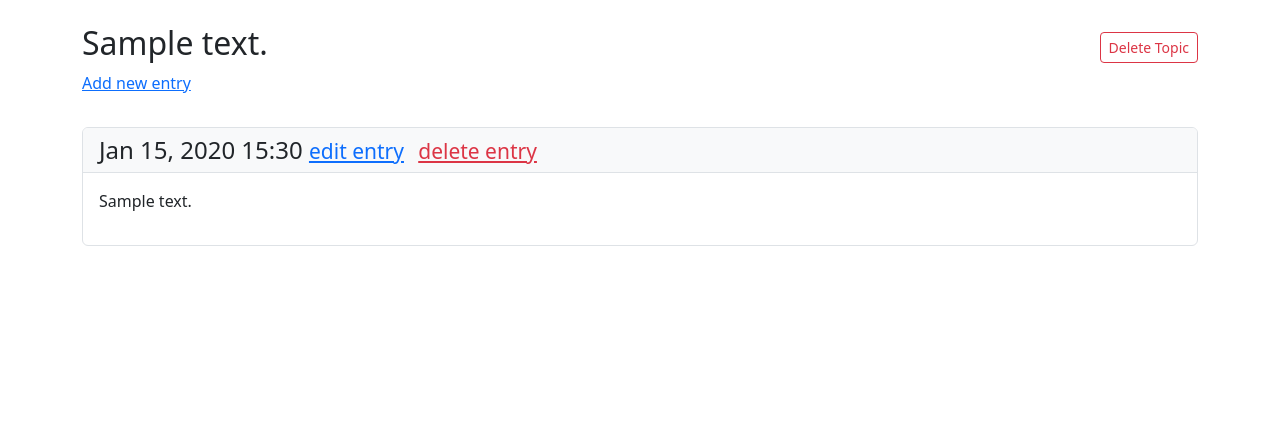
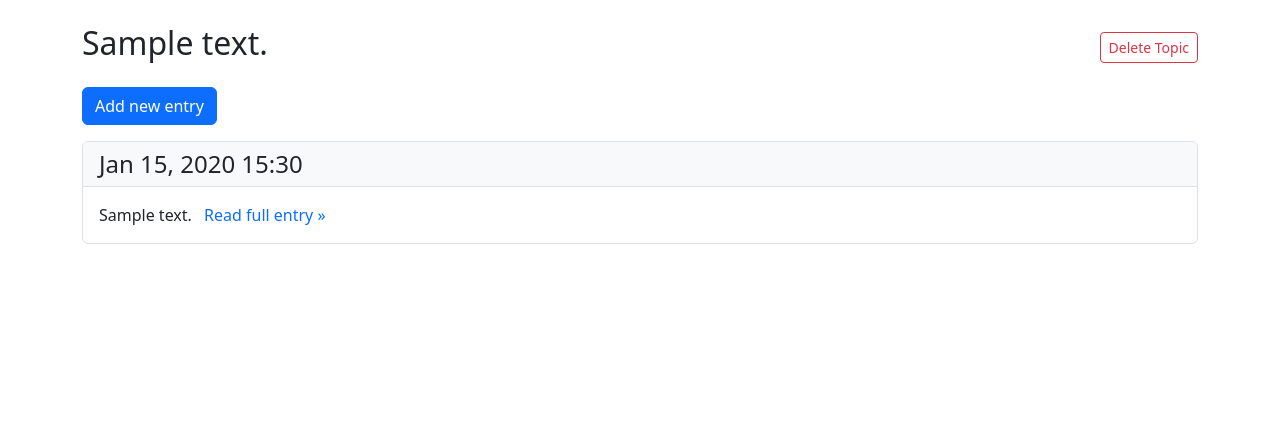
Before and after one commit to ronaldo-28/learning_log, a Django app: page /topics/1/ in a window 1280 px wide. Shown: the part 59-504 px from the top of the page. Run offline with Django 5.2, Linux system fonts and the light colour scheme; a user stored in the database is signed in; tables that the repository leaves empty hold one stand-in row (values such as "Sample post"); some libraries are stand-ins or nearby versions.

Commit message:
Add full entry view and fix buttons

```diff
--- a/learning_logs/templates/learning_logs/topic.html
+++ b/learning_logs/templates/learning_logs/topic.html
@@ -5,35 +5,35 @@
   <div class="d-flex justify-content-between align-items-center">
     <h2>{{ topic.text }}</h2>
     {% if is_owner %}
-      <a href="{% url 'learning_logs:delete_topic' topic.id %}" class="btn btn-sm btn-outline-danger">Delete Topic</a>
+      <div>
+        <a href="{% url 'learning_logs:delete_topic' topic.id %}" class="btn btn-sm btn-outline-danger">Delete Topic</a>
+      </div>
     {% endif %}
   </div>
-  {% if is_owner %}
-    <p>
-      <a href="{% url 'learning_logs:new_entry' topic.id %}">Add new entry</a>
-    </p>
-  {% endif %}
 {% endblock page_header %}
 
 {% block content %}
+  {% if is_owner %}
+    <p>
+      <a href="{% url 'learning_logs:new_entry' topic.id %}" class="btn btn-primary">Add new entry</a>
+    </p>
+  {% endif %}
+
   {% for entry in entries %}
     <div class="card mb-3">
       <h4 class="card-header">
         {{ entry.date_added|date:'M d, Y H:i' }}
-        {% if is_owner %}
-          <small><a href="{% url 'learning_logs:edit_entry' entry.id %}">edit entry</a></small>
-          <small class="ms-2"><a href="{% url 'learning_logs:delete_entry' entry.id %}" class="text-danger">delete entry</a></small>
-        {% endif %}
       </h4>
       <div class="card-body">
-        {# HERE IS THE FIX: truncatechars:50 #}
-        {{ entry.text|truncatechars:50|linebreaks }}
+        {# Show first 50 chars #}
+        {{ entry.text|truncatechars:50 }}
+
+        {# Link to read the rest #}
+        <a href="{% url 'learning_logs:entry' entry.id %}" class="text-decoration-none ms-2">Read full entry &raquo;</a>
       </div>
     </div>
   {% empty %}
     <p>There are no entries for this topic yet.</p>
-    {% if is_owner %}
-      <p>Be the first to <a href="{% url 'learning_logs:new_entry' topic.id %}">add one</a>!</p>
-    {% endif %}
   {% endfor %}
+
 {% endblock content %}
--- a/learning_logs/urls.py
+++ b/learning_logs/urls.py
@@ -6,11 +6,14 @@ urlpatterns = [
     path('', views.index, name='index'),
     path('topics/', views.topics, name='topics'),
     path('topics/<int:topic_id>/', views.topic, name='topic'),
+
+    # NEW: Page to view a single full entry
+    path('entries/<int:entry_id>/', views.entry, name='entry'),
+
     path('new_topic/', views.new_topic, name='new_topic'),
     path('new_entry/<int:topic_id>/', views.new_entry, name='new_entry'),
     path('edit_entry/<int:entry_id>/', views.edit_entry, name='edit_entry'),
     path('delete_topic/<int:topic_id>/', views.delete_topic, name='delete_topic'),
     path('delete_entry/<int:entry_id>/', views.delete_entry, name='delete_entry'),
     path('fix-site/', views.fix_site, name='fix_site'),
-    path('entries/<int:entry_id>/', views.entry, name='entry'),
 ]
--- a/learning_logs/views.py
+++ b/learning_logs/views.py
@@ -2,64 +2,76 @@ from django.shortcuts import render, redirect, get_object_or_404
 from django.contrib.auth.decorators import login_required
 from django.http import Http404, HttpResponseForbidden, HttpResponse
 from django.contrib import messages
-
 from .models import Topic, Entry
 from .forms import TopicForm, EntryForm
 
 # --- CORE VIEWS ---
 
 def index(request):
-    """The home page for Learning Log."""
     return render(request, 'learning_logs/index.html')
 
 def topics(request):
-    """Show all of the current user's topics, and public topics."""
+    """Show topics."""
     if request.user.is_authenticated:
         user_topics = Topic.objects.filter(owner=request.user).order_by('date_added')
-        public_topics_others = Topic.objects.filter(public=True).exclude(owner=request.user).order_by('date_added')
+        public_topics = Topic.objects.filter(public=True).exclude(owner=request.user).order_by('date_added')
     else:
-        user_topics = None
-        public_topics_others = Topic.objects.filter(public=True).order_by('date_added')
+        user_topics = []
+        public_topics = Topic.objects.filter(public=True).order_by('date_added')
 
-    context = {'topics': user_topics, 'public_topics': public_topics_others}
+    context = {'topics': user_topics, 'public_topics': public_topics}
     return render(request, 'learning_logs/topics.html', context)
 
 def topic(request, topic_id):
-    """Show a single topic and all its entries."""
-    topic_obj = get_object_or_404(Topic, id=topic_id)
+    """Show a single topic and its entries."""
+    topic = get_object_or_404(Topic, id=topic_id)
 
-    if not topic_obj.public and (not request.user.is_authenticated or topic_obj.owner != request.user):
-        raise Http404
+    # Make sure the topic is public OR owned by the user
+    if not topic.public:
+        if not request.user.is_authenticated or topic.owner != request.user:
+            raise Http404
 
-    is_owner = request.user.is_authenticated and (request.user == topic_obj.owner)
-    entries = topic_obj.entry_set.order_by('-date_added')
-    context = {'topic': topic_obj, 'entries': entries, 'is_owner': is_owner}
+    # Check if the logged-in user is the owner
+    is_owner = request.user.is_authenticated and topic.owner == request.user
+
+    entries = topic.entry_set.order_by('-date_added')
+    context = {'topic': topic, 'entries': entries, 'is_owner': is_owner}
     return render(request, 'learning_logs/topic.html', context)
 
-# --- FORM VIEWS ---
+def entry(request, entry_id):
+    """Show a single entry (Full Text)."""
+    entry = get_object_or_404(Entry, id=entry_id)
+    topic = entry.topic
+
+    # Security check
+    if not topic.public:
+        if not request.user.is_authenticated or topic.owner != request.user:
+            raise Http404
+
+    is_owner = request.user.is_authenticated and topic.owner == request.user
+    context = {'entry': entry, 'topic': topic, 'is_owner': is_owner}
+    return render(request, 'learning_logs/entry.html', context)
+
+# --- FORM VIEWS (Add/Edit) ---
 
 @login_required
 def new_topic(request):
-    """Add a new topic."""
     if request.method != 'POST':
         form = TopicForm()
     else:
         form = TopicForm(data=request.POST)
         if form.is_valid():
-            new_topic_obj = form.save(commit=False)
-            new_topic_obj.owner = request.user
-            new_topic_obj.save()
+            new_topic = form.save(commit=False)
+            new_topic.owner = request.user
+            new_topic.save()
             return redirect('learning_logs:topics')
-
     context = {'form': form}
     return render(request, 'learning_logs/new_topic.html', context)
 
 @login_required
 def new_entry(request, topic_id):
-    """Add a new entry for a particular topic."""
-    topic_obj = get_object_or_404(Topic, id=topic_id)
-
-    if topic_obj.owner != request.user:
+    topic = get_object_or_404(Topic, id=topic_id)
+    if topic.owner != request.user:
         return HttpResponseForbidden()
 
     if request.method != 'POST':
@@ -67,21 +79,18 @@ def new_entry(request, topic_id):
     else:
         form = EntryForm(data=request.POST)
         if form.is_valid():
-            new_entry_obj = form.save(commit=False)
-            new_entry_obj.topic = topic_obj
-            new_entry_obj.save()
-            return redirect('learning_logs:topic', topic_id=topic_obj.id)
-
-    context = {'topic': topic_obj, 'form': form}
+            new_entry = form.save(commit=False)
+            new_entry.topic = topic
+            new_entry.save()
+            return redirect('learning_logs:topic', topic_id=topic_id)
+    context = {'topic': topic, 'form': form}
     return render(request, 'learning_logs/new_entry.html', context)
 
 @login_required
 def edit_entry(request, entry_id):
-    """Edit an existing entry."""
     entry = get_object_or_404(Entry, id=entry_id)
-    topic_obj = entry.topic
-
-    if topic_obj.owner != request.user:
+    topic = entry.topic
+    if topic.owner != request.user:
         return HttpResponseForbidden()
 
     if request.method != 'POST':
@@ -90,65 +99,38 @@ def edit_entry(request, entry_id):
         form = EntryForm(instance=entry, data=request.POST)
         if form.is_valid():
             form.save()
-            return redirect('learning_logs:topic', topic_id=topic_obj.id)
+            return redirect('learning_logs:entry', entry_id=entry.id) # Redirect to the full entry view
 
-    context = {'entry': entry, 'topic': topic_obj, 'form': form}
+    context = {'entry': entry, 'topic': topic, 'form': form}
     return render(request, 'learning_logs/edit_entry.html', context)
 
 # --- DELETE VIEWS ---
 
 @login_required
 def delete_topic(request, topic_id):
-    """Delete an existing topic."""
-    topic_obj = get_object_or_404(Topic, id=topic_id)
-    if topic_obj.owner != request.user:
+    topic = get_object_or_404(Topic, id=topic_id)
+    if topic.owner != request.user:
         return redirect('learning_logs:topics')
 
     if request.method == 'POST':
-        topic_obj.delete()
+        topic.delete()
         return redirect('learning_logs:topics')
-
-    context = {'topic': topic_obj}
+    context = {'topic': topic}
     return render(request, 'learning_logs/delete_topic_confirm.html', context)
 
 @login_required
 def delete_entry(request, entry_id):
-    """Delete an existing entry."""
     entry = get_object_or_404(Entry, id=entry_id)
-    topic_obj = entry.topic
-    if topic_obj.owner != request.user:
-        return redirect('learning_logs:topic', topic_id=topic_obj.id)
+    topic = entry.topic
+    if topic.owner != request.user:
+        return redirect('learning_logs:topic', topic_id=topic.id)
 
     if request.method == 'POST':
         entry.delete()
-        return redirect('learning_logs:topic', topic_id=topic_obj.id)
-
-    context = {'entry': entry, 'topic': topic_obj}
+        return redirect('learning_logs:topic', topic_id=topic.id)
+    context = {'entry': entry, 'topic': topic}
     return render(request, 'learning_logs/delete_entry_confirm.html', context)
 
-# --- FIX SITE VIEW ---
-
+# --- FIX SITE TOOL ---
 def fix_site(request):
-    try:
-        from django.contrib.sites.models import Site
-        Site.objects.filter(domain='learning-log8.vercel.app').exclude(id=1).delete()
-        site, created = Site.objects.get_or_create(id=1)
-        site.domain = 'learning-log8.vercel.app'
-        site.name = 'Learning Log'
-        site.save()
-        return HttpResponse("<h1>✅ SUCCESS!</h1><p>Site ID 1 is fixed.</p>")
-    except Exception as e:
-        return HttpResponse(f"<h1>❌ FAILED!</h1><p>Error details: {e}</p>")
-
-def entry(request, entry_id):
-    """Show a single entry and its full text."""
-    entry = get_object_or_404(Entry, id=entry_id)
-    topic = entry.topic
-
-    # Check if user can view this entry (public topic OR owner)
-    if not topic.public and (not request.user.is_authenticated or topic.owner != request.user):
-        raise Http404
-
-    is_owner = request.user.is_authenticated and (topic.owner == request.user)
-    context = {'entry': entry, 'topic': topic, 'is_owner': is_owner}
-    return render(request, 'learning_logs/entry.html', context)
+    return HttpResponse("Fix site tool removed for security.")
```
Also changed, not shown: learning_logs/templates/learning_logs/entry.html (+6 -4 lines).
